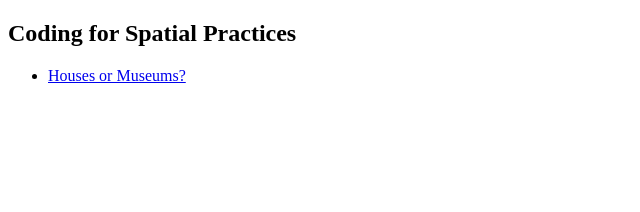
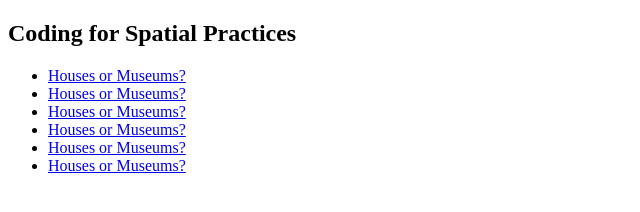
Before and after one commit to victorloyt/didactic-eureka, a plain HTML site: page index.html in a window 1280 px wide. Shown: the whole page, without its empty margins (0-640 px from the left). Drawn offline with Linux system fonts and the light colour scheme.

Commit message:
Update index.html

```diff
--- a/index.html
+++ b/index.html
@@ -10,6 +10,11 @@
 
     <ul>
         <li><a href="exercise-02/housesandmuseums.html">Houses or Museums?</a></li>
+        <li><a href="D:\Google Drive\Columbia MSAUD\Semester 2\Coding for Spatial Practices\didactic-eureka\Project-2\File-1.html">Houses or Museums?</a></li>
+        <li><a href="exercise-02/housesandmuseums.html">Houses or Museums?</a></li>
+        <li><a href="exercise-02/housesandmuseums.html">Houses or Museums?</a></li>
+        <li><a href="exercise-02/housesandmuseums.html">Houses or Museums?</a></li>
+        <li><a href="exercise-02/housesandmuseums.html">Houses or Museums?</a></li>
     </ul>
 
 </body>
```
